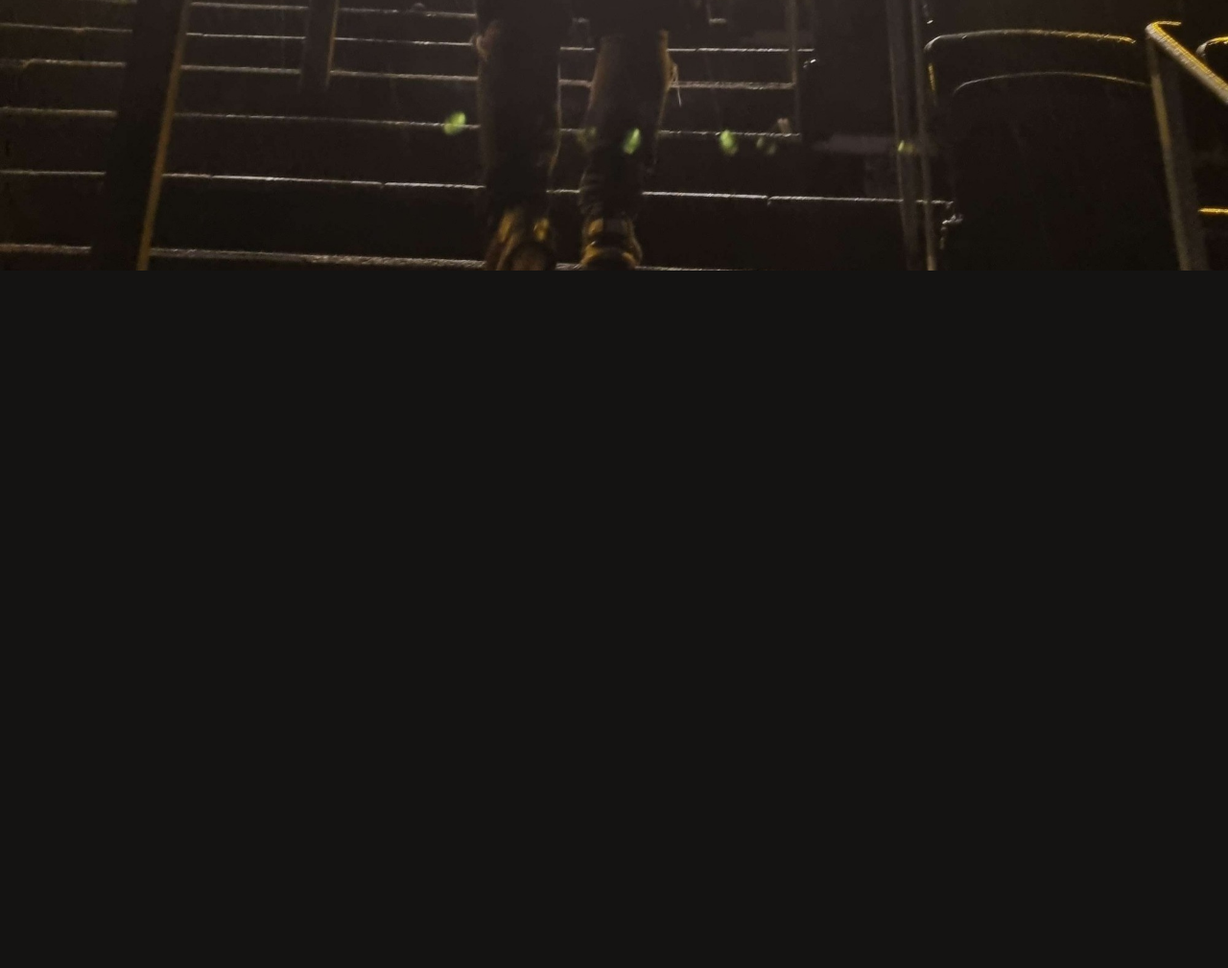
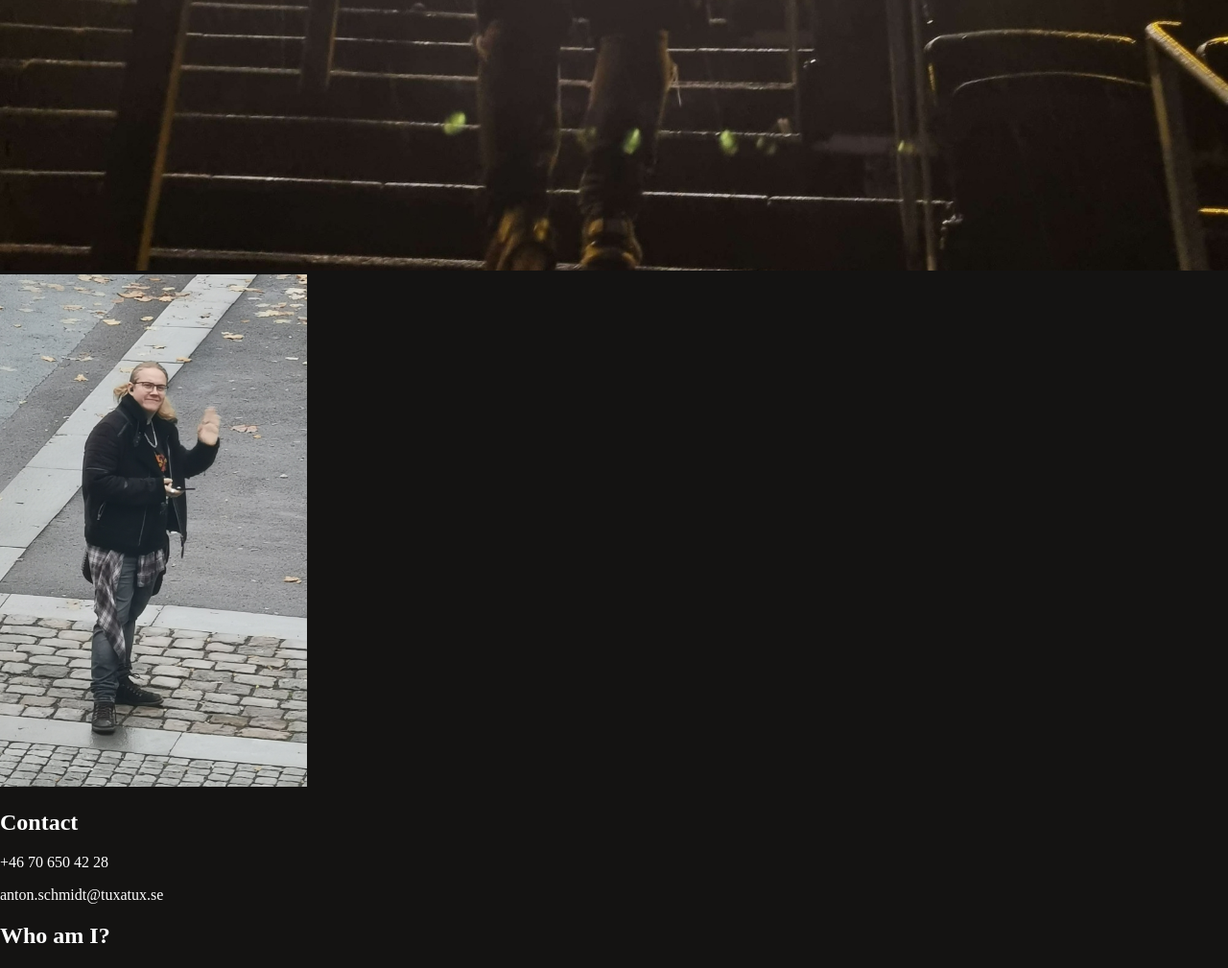
Before and after one commit to JoshDanks/Toni_Portfolio, a plain HTML site: page index.html in a window 1280 px wide. Shown: the part 642-1651 px from the top of the page at 96% size. Before the commit the page ends 928 px from the top, so only its background shows below. Drawn offline with Linux system fonts and the light colour scheme; a web font is replaced by a local one.

Commit message:
Add resized cctv pic. Start of contact section

```diff
--- a/Styles/styles.css
+++ b/Styles/styles.css
@@ -12,6 +12,7 @@ body {
 #toni_cover {
   position: static;
   width: 100%;
+  /* height: 100vh; */
   height: auto;
   margin: 0px;
 }
@@ -30,6 +31,10 @@ body {
   font-size: 1.25vw;
 }
 
+#toni_cctv {
+  max-width: 25%;
+}
+
 @media screen and (max-width: 1400px) {
   #toni_logo_text {
     /* font-size: 1.1em; */
--- a/index.html
+++ b/index.html
@@ -25,11 +25,23 @@
   </nav> -->
 </header>
 <body>
-  <section id="section_1">
+  <section id="section_cover">
     <img id="toni_cover" src="./Images/Profile photos/Tonyback 2000px.jpg" />
     <div>
       <img id="toni_logo" src="./Images/Logos/Tony-logo-white.png" />
       <h1 id="toni_logo_text">Art director & Graphic designer</h1>
     </div>
   </section>
+  <section id="section_contact">
+    <img id="toni_cctv" src="./Images/Profile photos/CCTV-Tony 2000px.jpg" />
+    <div>
+      <h1>Contact</h1>
+      <p>+46 70 650 42 28</p>
+      <p>anton.schmidt@tuxatux.se</p>
+    </div>
+    <div>
+      <h1>Who am I?</h1>
+      <p></p>
+    </div>
+  </section>
 </body>
```
Also changed, not shown: Images/Profile photos/CCTV-Tony 1400px.jpg (added), Images/Profile photos/CCTV-Tony 2000px.jpg (added), Images/Profile photos/CCTV-Tony 800px.jpg (added).
